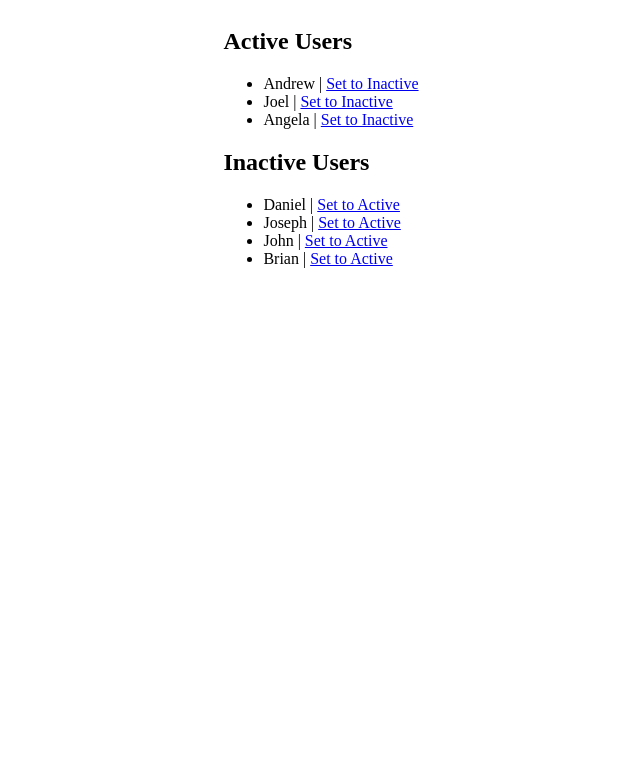
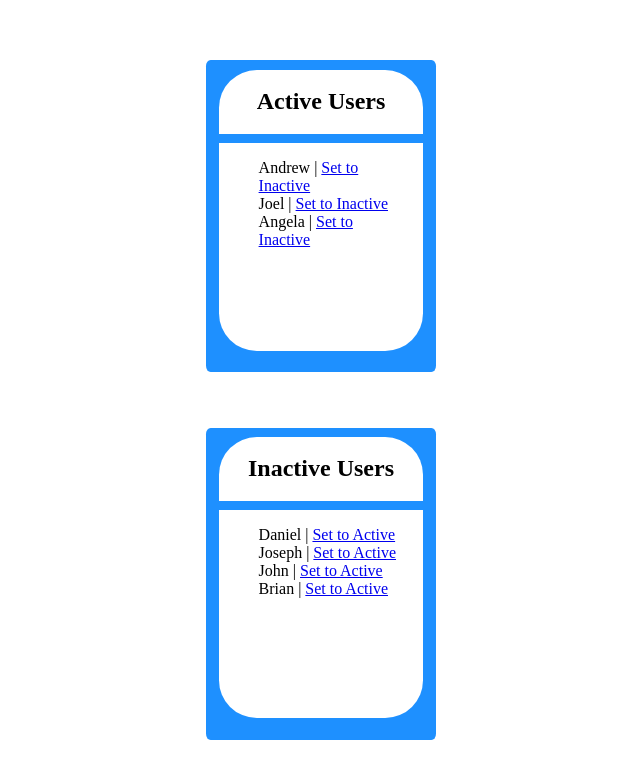
Before and after one commit to wamontgomery0068/service-assignment, an Angular app: page / in a window 1280 px wide. Shown: the top 778 px of the page, without its empty margins (319-959 px from the left). Built offline with nearby package versions, Linux system fonts and the light colour scheme.

Commit message:
CSS Changes Made

```diff
--- a/src/app/app.component.css
+++ b/src/app/app.component.css
@@ -1,6 +1,22 @@
 .Main_Container {
-    display: flex;
-	flex-direction: row;
-	justify-content: center;
+	display: flex;
+	flex-direction: column;
+	justify-content: flex-start;
 	align-items: center;
+
+	/* border: 2px solid black; */
+	height: 94vh;
+	width: 34vw;
 }
+
+.Main_Card {
+	display: flex;
+	flex-direction: column;
+	justify-content: space-around;
+	align-items: center;
+
+	/* border: 2px solid black; */
+	margin: 2%;
+	height: 92vh;
+	width: 32vw;
+}
--- a/src/styles.css
+++ b/src/styles.css
@@ -1 +1,59 @@
-/* You can add global styles to this file, and also import other style files */
+body {
+    /* Flexbox.help Referenced */
+    display: flex;
+	flex-direction: column;
+	justify-content: space-around;
+    align-items: center;
+
+    height: 100vh;
+    margin: 0%;
+}
+
+.Active_Inactive_Card {
+	display: flex;
+	flex-direction: column;
+	justify-content: flex-start;
+	align-items: center;
+
+    background-color: dodgerblue;
+    border-radius: 2%;
+    /* border: 2px solid black; */
+    height: 39vh;
+    width: 18vw;
+}
+
+.Active_Inactive_Title_Container {
+    display: flex;
+	flex-direction: column;
+	justify-content: center;
+    align-items: center;
+
+    background-color: white;
+    /* border: 2px solid black; */
+    border-top-left-radius: 1cm;
+    border-top-right-radius: 1cm;
+    height: 8vh;
+    width: 16vw;
+    margin: 4%;
+}
+
+.Active_Inactive_List_Container {
+    background-color: white;
+    /* border: 2px solid black; */
+    border-bottom-left-radius: 1cm;
+    border-bottom-right-radius: 1cm;
+    height: 26vh;
+    width: 16vw;
+}
+
+.Active_Inactive_Title {
+
+}
+
+.Active_Inactive_List {
+    list-style-type: none;
+}
+
+.Active_Inactive_List_Item {
+    margin-right: 20px;
+}
```
